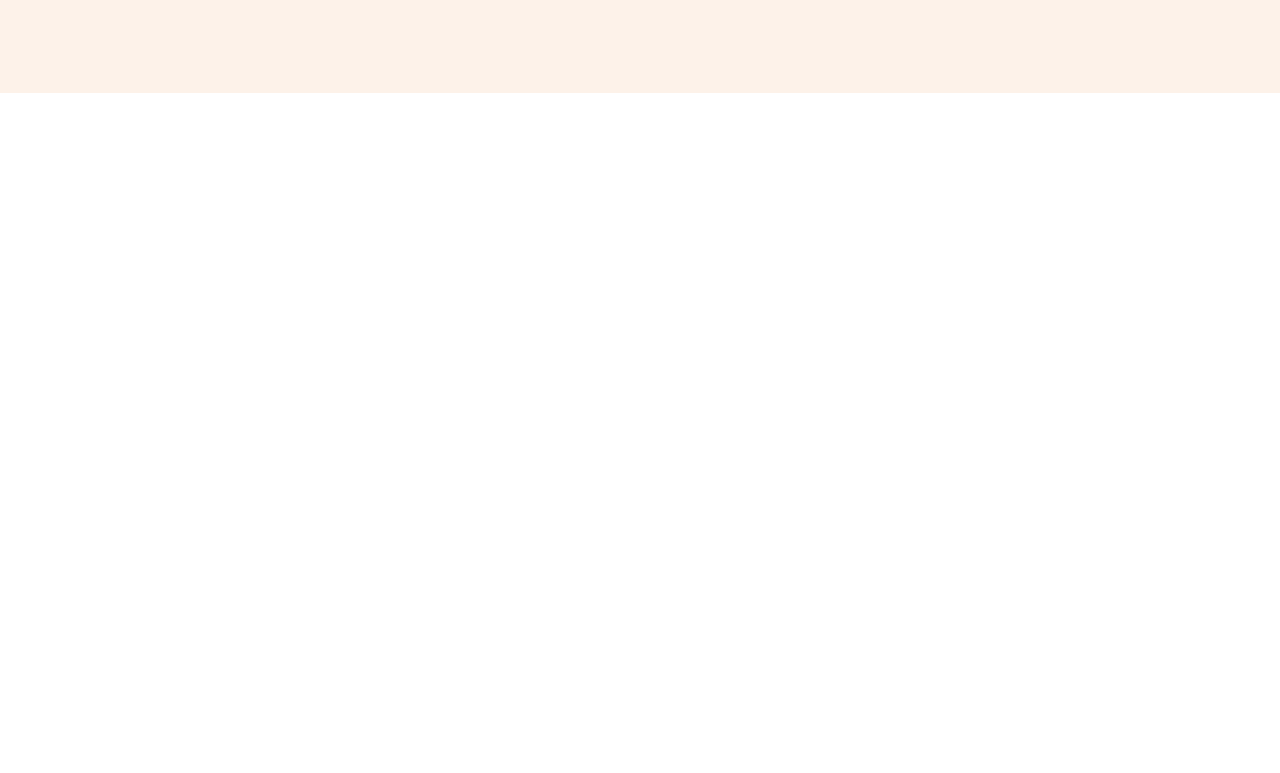
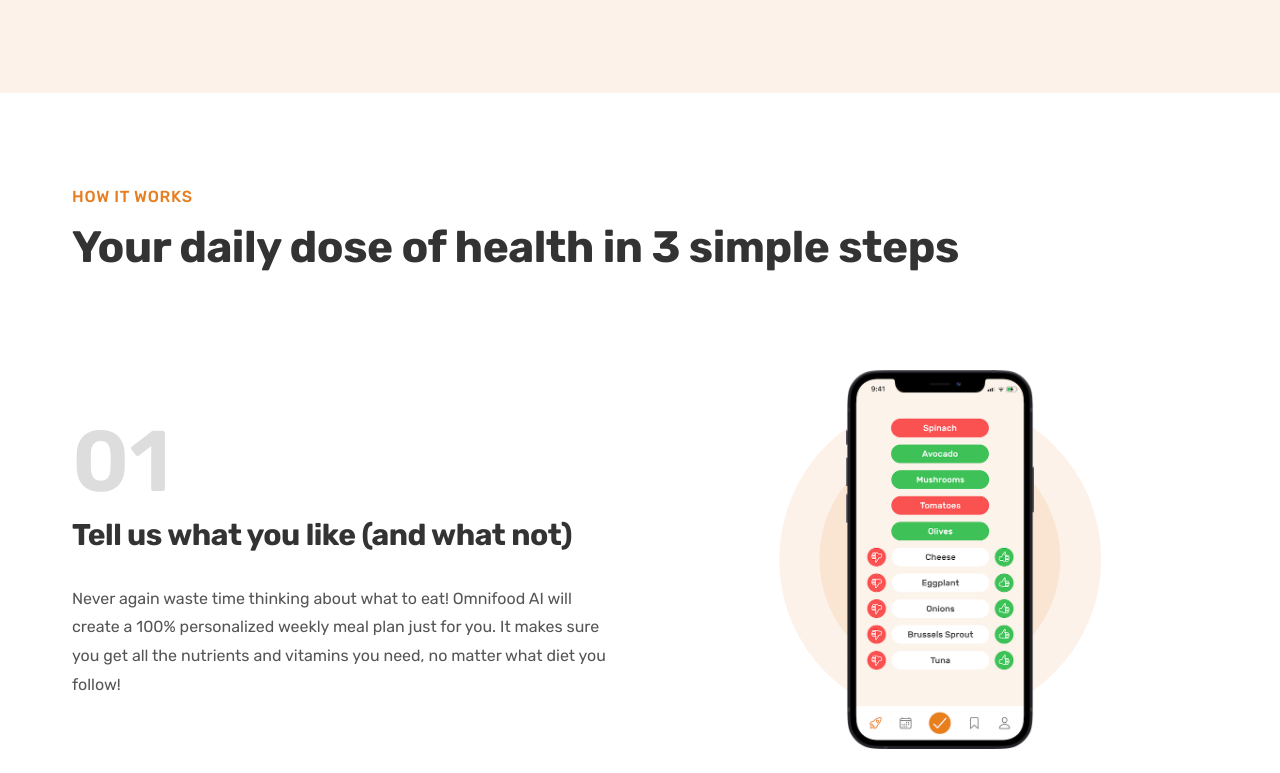
Before and after one commit to siddharthsharma96/Omnifoodproject, a plain HTML site: page index.html in a window 1280 px wide. Shown: the part 667-1440 px from the top of the page. Before the commit the page ends 800 px from the top, so only its background shows below. Drawn offline with nearby package versions, Linux system fonts and the light colour scheme.

Commit message:
Adding another section 2 with a new style and adding z-index and pseudo elemnt after and before

```diff
--- a/css/index.css
+++ b/css/index.css
@@ -11,6 +11,47 @@ body {
   line-height: 1;
   font-weight: 400;
   color: #555;
+}
+/* mostly used */
+.container {
+  max-width: 120rem;
+  padding: 0 3.2rem;
+  margin: 0 auto;
+}
+.grid {
+  display: grid;
+  column-gap: 6.4rem;
+  row-gap: 9.6rem;
+
+  /* margin-bottom: 9.6rem; */
+}
+
+/* .grid:last-child {
+  margin-bottom: 0;
+} */
+
+.grid:not(:last-child) {
+  margin-bottom: 9.6rem;
+}
+
+.grid--2-cols {
+  grid-template-columns: repeat(2, 1fr);
+}
+
+.grid--3-cols {
+  grid-template-columns: repeat(3, 1fr);
+}
+
+.grid--4-cols {
+  grid-template-columns: repeat(4, 1fr);
+}
+
+.grid--5-cols {
+  grid-template-columns: repeat(5, 1fr);
+}
+
+.grid--center-v {
+  align-items: center;
 }
 /* Header  */
 .header {
@@ -70,12 +111,16 @@ body {
   grid-template-columns: 1fr 1fr;
   align-items: center;
 }
+.heading-primary,
+.heading-secondary,
+.heading-tertiary {
+  font-weight: 700;
+  color: #333;
+  letter-spacing: -0.5px;
+}
 .heading-primary {
   font-size: 5.2rem;
-  font-weight: 700;
   line-height: 1.05;
-  color: #333;
-  letter-spacing: -0.5px;
   margin-bottom: 3.2rem;
 }
 .hero-description {
@@ -145,3 +190,71 @@ body {
   color: #cf711f;
   font-weight: 700;
 }
+.container {
+  max-width: 120rem;
+  margin: 0 auto;
+}
+/* Section-two */
+.section-two {
+  padding: 9.6rem 0;
+}
+.heading-secondary {
+  font-size: 4.4rem;
+  line-height: 1.2;
+  margin-bottom: 9.6rem;
+}
+.subheading {
+  display: block;
+  font-size: 1.6rem;
+  font-weight: 500;
+  color: #e67e22;
+  text-transform: uppercase;
+  margin-bottom: 1.6rem;
+  letter-spacing: 0.75px;
+}
+.step-number {
+  font-size: 8.6rem;
+  font-weight: 600;
+  color: #ddd;
+  margin-bottom: 1.2rem;
+}
+.heading-tertiary {
+  font-size: 3rem;
+  line-height: 1.2;
+  margin-bottom: 3.2rem;
+}
+.step-description {
+  font-size: 1.6rem;
+  line-height: 1.8;
+}
+.step-img-box {
+  display: flex;
+  justify-content: center;
+  align-items: center;
+  position: relative;
+}
+.step-img {
+  width: 35%;
+}
+.step-img-box::before,
+.step-img-box::after {
+  content: "";
+  display: block;
+  position: absolute;
+  top: 50%;
+  left: 50%;
+  transform: translate(-50%, -50%);
+  border-radius: 50%;
+}
+.step-img-box::before {
+  width: 60%;
+  padding-bottom: 60%;
+  background-color: #fdf2e9;
+  z-index: -2;
+}
+.step-img-box::after {
+  width: 45%;
+  padding-bottom: 45%;
+  background-color: #fae5d3;
+  z-index: -1;
+}
--- a/index.html
+++ b/index.html
@@ -85,6 +85,70 @@
           </div>
         </div>
       </section>
+      <section class="section-two">
+        <div class="container">
+          <span class="subheading">How it works</span>
+          <h2 class="heading-secondary">
+            Your daily dose of health in 3 simple steps
+          </h2>
+        </div>
+        <div class="container grid grid--2-cols grid--center-v">
+          <!-- step1 -->
+          <div class="step-text-box">
+            <p class="step-number">01</p>
+            <h3 class="heading-tertiary">
+              Tell us what you like (and what not)
+            </h3>
+            <p class="step-description">
+              Never again waste time thinking about what to eat! Omnifood AI
+              will create a 100% personalized weekly meal plan just for you. It
+              makes sure you get all the nutrients and vitamins you need, no
+              matter what diet you follow!
+            </p>
+          </div>
+          <div class="step-img-box">
+            <img
+              src="./content/img/app/app-screen-1.png"
+              class="step-img"
+              alt=""
+            />
+          </div>
+          <!-- Step2 -->
+          <div class="step-img-box">
+            <img
+              src="./content/img/app/app-screen-2.png"
+              class="step-img"
+              alt=""
+            />
+          </div>
+          <div class="step-text-box">
+            <p class="step-number">02</p>
+            <h3 class="heading-tertiary">Approve your weekly meal plan</h3>
+            <p class="step-description">
+              Once per week, approve the meal plan generated for you by Omnifood
+              AI. You can change ingredients, swap entire meals, or even add
+              your own recipes.
+            </p>
+          </div>
+          <!-- step3 -->
+          <div class="step-text-box">
+            <p class="step-number">03</p>
+            <h3 class="heading-tertiary">Receive meals at convenient time</h3>
+            <p class="step-description">
+              Best chefs in town will cook your selected meal every day, and we
+              will deliver it to your door whenever works best for you. You can
+              change delivery schedule and address daily!
+            </p>
+          </div>
+          <div class="step-img-box">
+            <img
+              src="./content/img/app/app-screen-3.png"
+              class="step-img"
+              alt=""
+            />
+          </div>
+        </div>
+      </section>
     </main>
   </body>
 </html>
```
